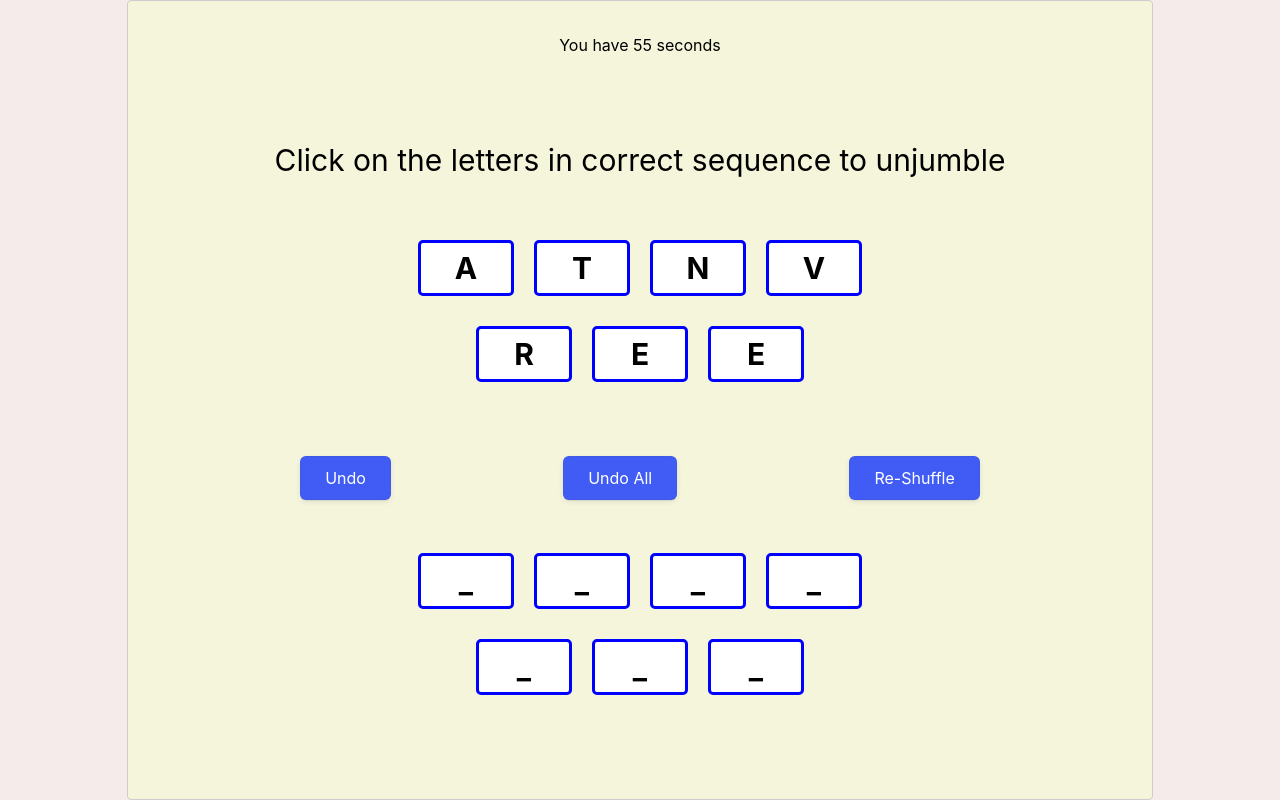
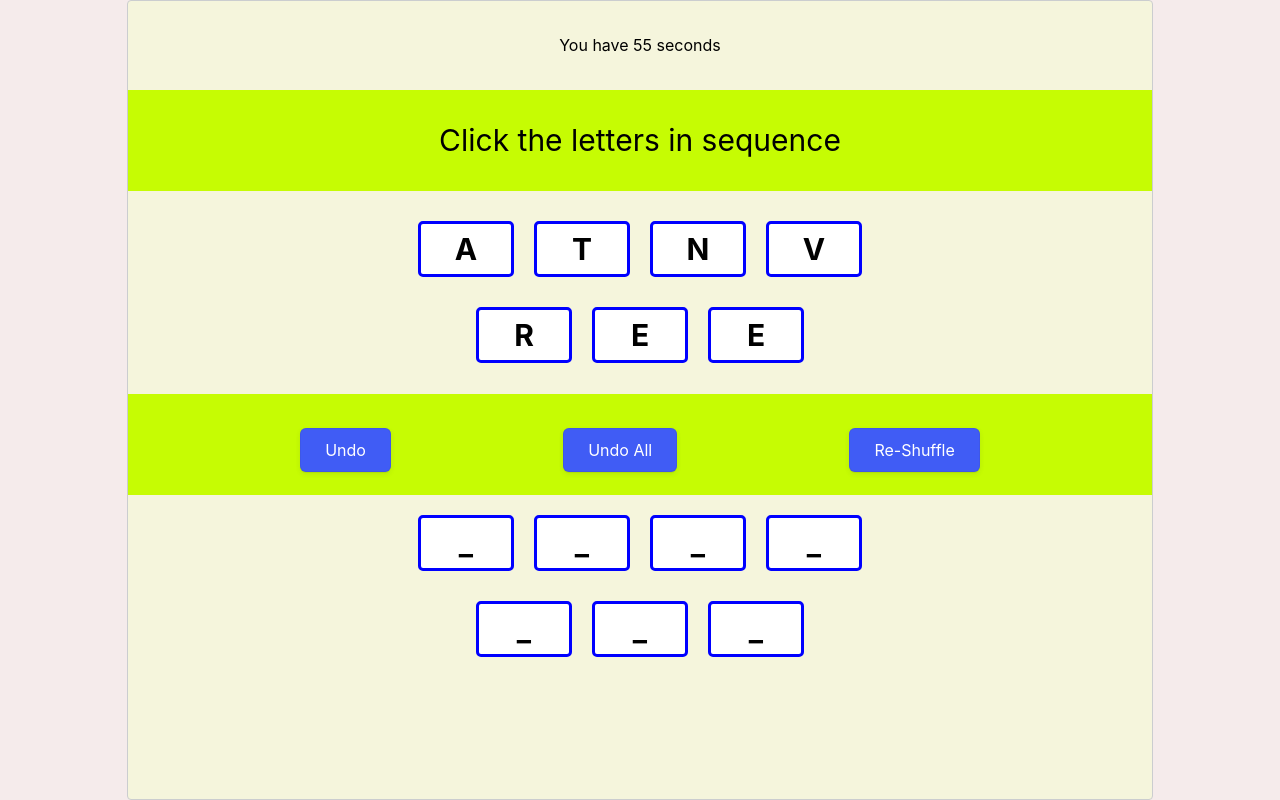
Before and after one commit to rudrajyotib/jumble-web, a React (Create React App) app: page / in a window 1280 px wide. Built offline with nearby package versions, Linux system fonts and the light colour scheme.

Commit message:
small UI enhancements

```diff
--- a/public/index.html
+++ b/public/index.html
@@ -3,11 +3,11 @@
 
 <head>
   <meta charset="utf-8" />
-  <link rel="icon" href="%PUBLIC_URL%/favicon.ico" />
+  <link rel="icon" href="%PUBLIC_URL%/upjubleLogo.jpeg" />
   <meta name="viewport" content="width=device-width, initial-scale=1" />
   <meta name="theme-color" content="#000000" />
   <meta name="description" content="Web site created using create-react-app" />
-  <link rel="apple-touch-icon" href="%PUBLIC_URL%/logo192.png" />
+  <link rel="apple-touch-icon" href="%PUBLIC_URL%/upjubleLogo.jpeg" />
   <!--
       manifest.json provides metadata used when your web app is installed on a
       user's mobile device or desktop. See https://developers.google.com/web/fundamentals/web-app-manifest/
--- a/src/components/ui/SolutionPad/SolutionPad.tsx
+++ b/src/components/ui/SolutionPad/SolutionPad.tsx
@@ -41,13 +41,13 @@ class SolutionPad extends React.Component<SolutionPadProps>{
     render(): ReactNode {
         return (
             <div style={{ display: 'flex', flex: 1, flexDirection: 'column', height: '100%' }}>
-                <div style={{ flex: 1, display: 'flex', alignContent: 'center', justifyContent: 'flex-end', alignItems: 'center', flexDirection: 'column' }}>
-                    <HeaderBanner banner="instructionRibbon" text="Click on the letters in correct sequence to unjumble" />
+                <div style={{ flex: 1, display: 'flex', alignContent: 'center', justifyContent: 'center', alignItems: 'center', flexDirection: 'column', backgroundColor: '#c6fc03' }}>
+                    <HeaderBanner banner="instructionRibbon" text="Click the letters in sequence" />
                 </div>
-                <div style={{ flex: 3, display: 'flex', alignContent: 'center', justifyContent: 'center', flexDirection: 'column' }}>
+                <div style={{ flex: 2, display: 'flex', alignContent: 'center', justifyContent: 'center', flexDirection: 'column' }}>
                     <RowsOfClickableLetters clickable={true} letters={this.jumbleBoard.questionFrame} idPrefx='question' rowSize={6} letterClickHandler={this.clickQuestionLetterHandler} />
                 </div>
-                <div style={{ flex: 1, alignItems: 'flex-start', display: 'flex', justifyContent: 'space-evenly', flexDirection: 'row' }}>
+                <div style={{ flex: 1, alignItems: 'center', display: 'flex', justifyContent: 'space-evenly', flexDirection: 'row', backgroundColor: '#c6fc03' }}>
                     <div style={{ flex: 1, alignItems: 'flex-start', display: 'flex', justifyContent: 'space-evenly', flexDirection: 'row' }} >
                         <div>
 
--- a/src/components/ui/elements/banners/HeaderBanner.tsx
+++ b/src/components/ui/elements/banners/HeaderBanner.tsx
@@ -9,16 +9,10 @@ const styles = new Map()
 styles.set('instructionRibbon', `
     font-size : 30px;
 
-    @media (max-width:400px){
-        font-size:0.8em;
+    @media (max-width:768px){
+        font-size:1.4em;
         font-weight:bold;
     }
-
-    @media only screen and (min-width: 401px) and (max-width: 768px)  {
-        font-size:0.9em;
-        font-weight:bold;
-      }
-
 
     @media only screen and (min-width: 769px) and (max-width: 1024px)  {
         font-size:25px;
```
Also changed, not shown: public/manifest.json, public/upjubleLogo.jpeg (added).
